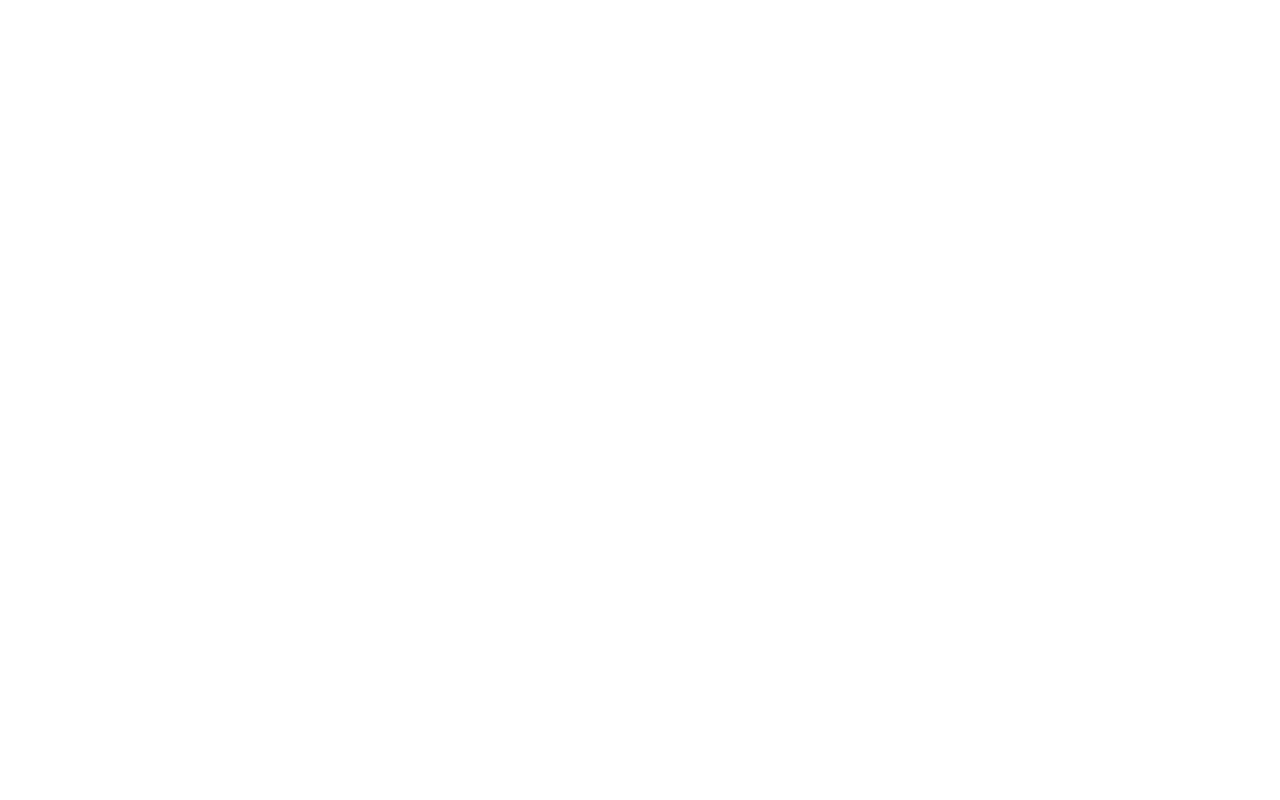
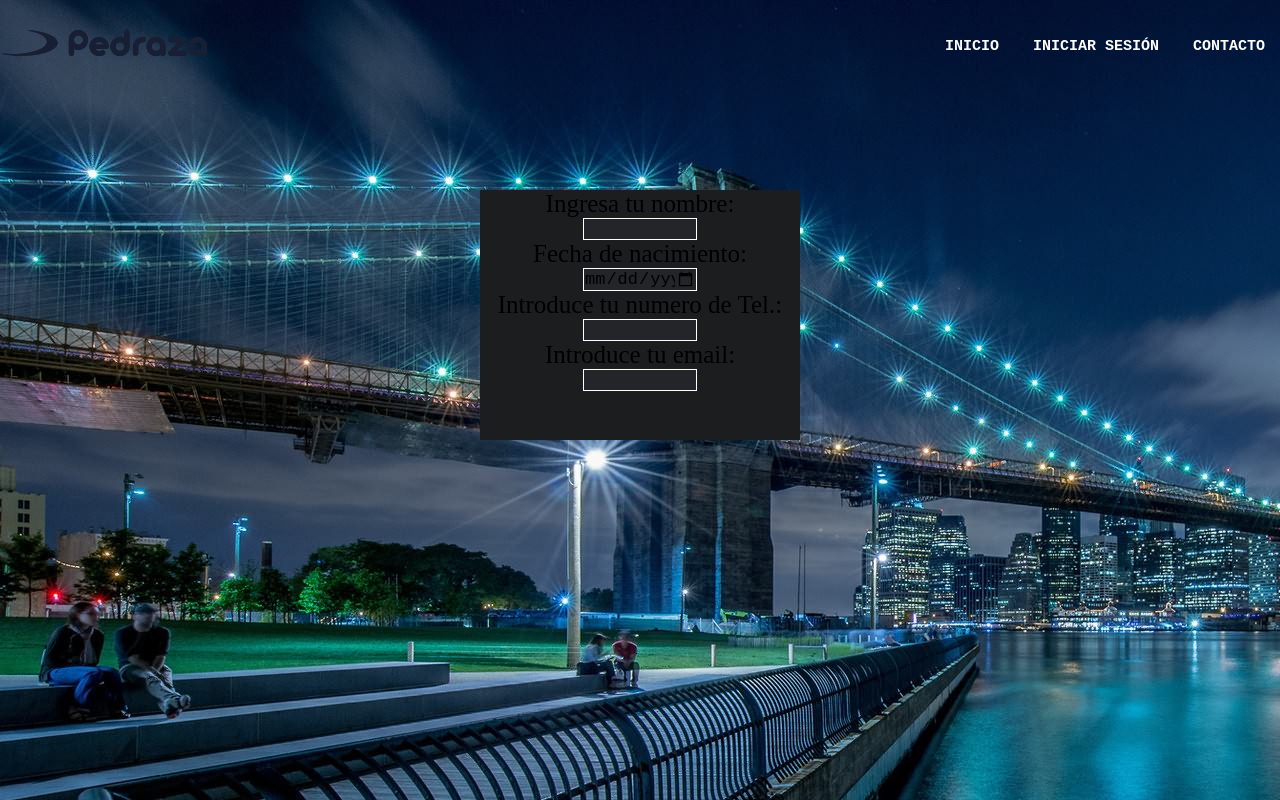
Before and after one commit to ghisauti/PROYECTO_TURISMO, a plain HTML site: page htmls/contacto.html in a window 1280 px wide. Drawn offline with Linux system fonts and the light colour scheme.

Commit message:
Actualización

```diff
--- a/css/main.css
+++ b/css/main.css
@@ -1,7 +1,12 @@
 body {
   background-image: url("../imagenes/fondoinicio.jpg");
 }
-
+.body2 {
+  display: block;
+  margin: auto;
+  background-image: url("../imagenes/puente.jpg");
+  background-color: rgb(255, 255, 255);
+}
 * {
   padding: 0;
   margin: 0;
@@ -13,7 +18,7 @@ header {
   align-items: center;
   height: 90px;
 }
-.menu {
+.menu1 {
   display: block;
   list-style: none;
   margin-top: 37%;
@@ -21,16 +26,33 @@ header {
   justify-content: center;
 }
 
-.menu li {
+.menu1 li {
   display: inline-block;
 }
 
-.menu a {
+.menu1 a {
   color: white;
   text-decoration: none;
   padding: 25px;
   font-family: 'Cambria Rounded';
   font-size: 80px;
+}
+
+.menu2 {
+  display: block;
+  list-style: none;
+}
+
+.menu2 li {
+  display: inline-block;
+}
+
+.menu2 a {
+  color: white;
+  text-decoration: none;
+  padding: 15px;
+  font-family:'Courier New', Courier, monospace;
+  font-size: 15px;
 }
 .logo{
   padding-left: 50px;
@@ -46,3 +68,31 @@ header {
   top: 90%;
   left: 88%;
 }
+.info1{
+  color: black;
+    font-size: 25px;
+    text-align: center;
+    display: block;
+    margin: auto;
+    margin-top: 100px;
+}
+
+input{
+    background-color: #242528;
+    border: 1px solid white;
+    font-size: 17px;
+    width: 35%;
+    height: 15%;
+    display: block;
+    margin: auto;
+
+}
+
+.contenedor{
+  background-color: #1c1d1f;
+  width: 320px;
+  height: 250px;
+  display: block;
+  text-align: center;
+  margin: auto;
+}
--- a/htmls/contacto.html
+++ b/htmls/contacto.html
@@ -4,9 +4,33 @@
     <meta charset="UTF-8">
     <meta http-equiv="X-UA-Compatible" content="IE=edge">
     <meta name="viewport" content="width=device-width, initial-scale=1.0">
-    <title>Document</title>
+    <title>contacto</title>
+    <link rel="stylesheet" href="../css/main.css">
 </head>
-<body>
+<body class="body2">
+<header>
+    <div>
+        <img src="../imagenes/logo.png" alt="">
+    </div>
+
+    <nav class="menu2">
+        <ul>
+            <b>
+                <li><a href="#">INICIO</a></li>
+                <li><a href="#">INICIAR SESIÓN</a></li>
+                <li><a href="#">CONTACTO</a></li>
+            </b>
+        </ul>
+    </nav>
+</header>
+    <div class="contenedor">
+        <form action=""class="info1">
+            Ingresa tu nombre: <input type="text">
+            Fecha de nacimiento: <input type="date" name="fechanac"required>
+            Introduce tu numero de Tel.: <input type="tel" name="telefono" pattern="[0-9]{10}">
+            Introduce tu email:<input type="email" name="email">
+        </form>
+    </div>
 
 </body>
 </html>
```
Also changed, not shown: htmls/index.html (+2 -2 lines), imagenes/puente.jpg (added).
